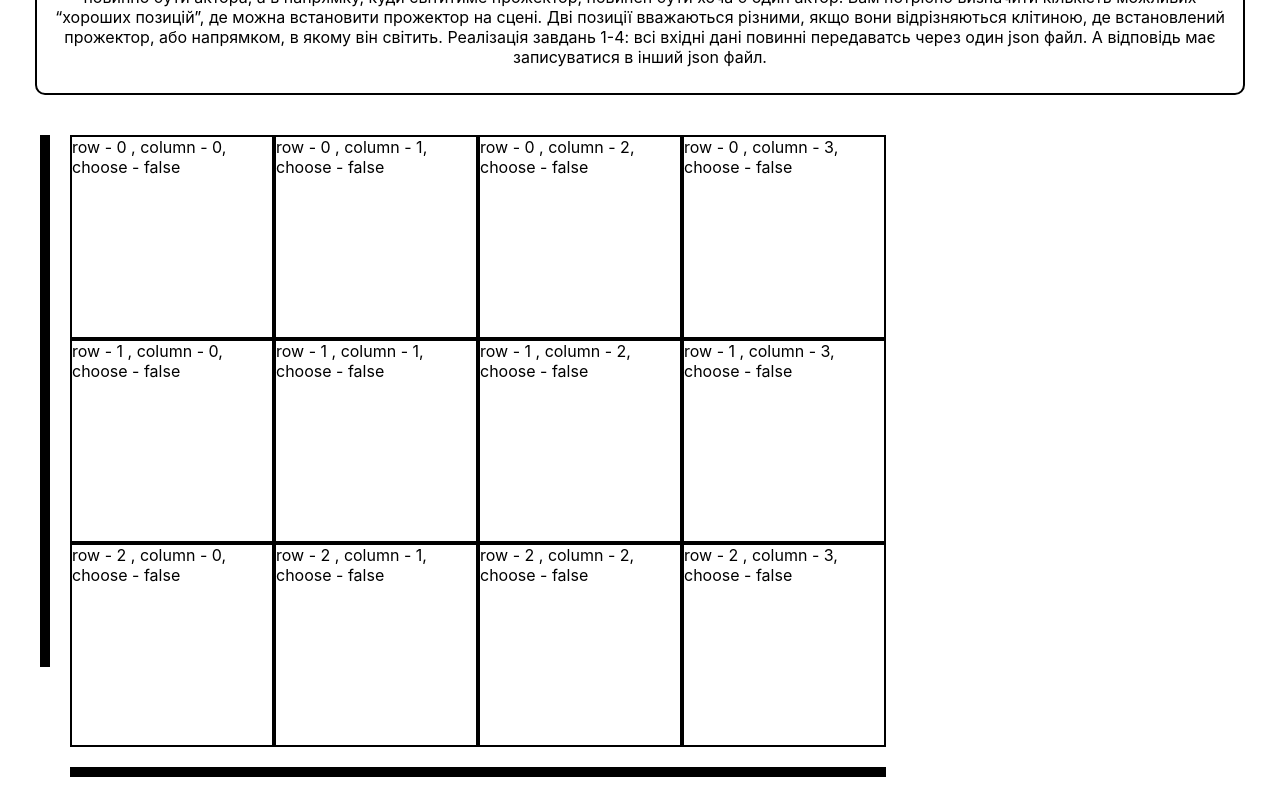
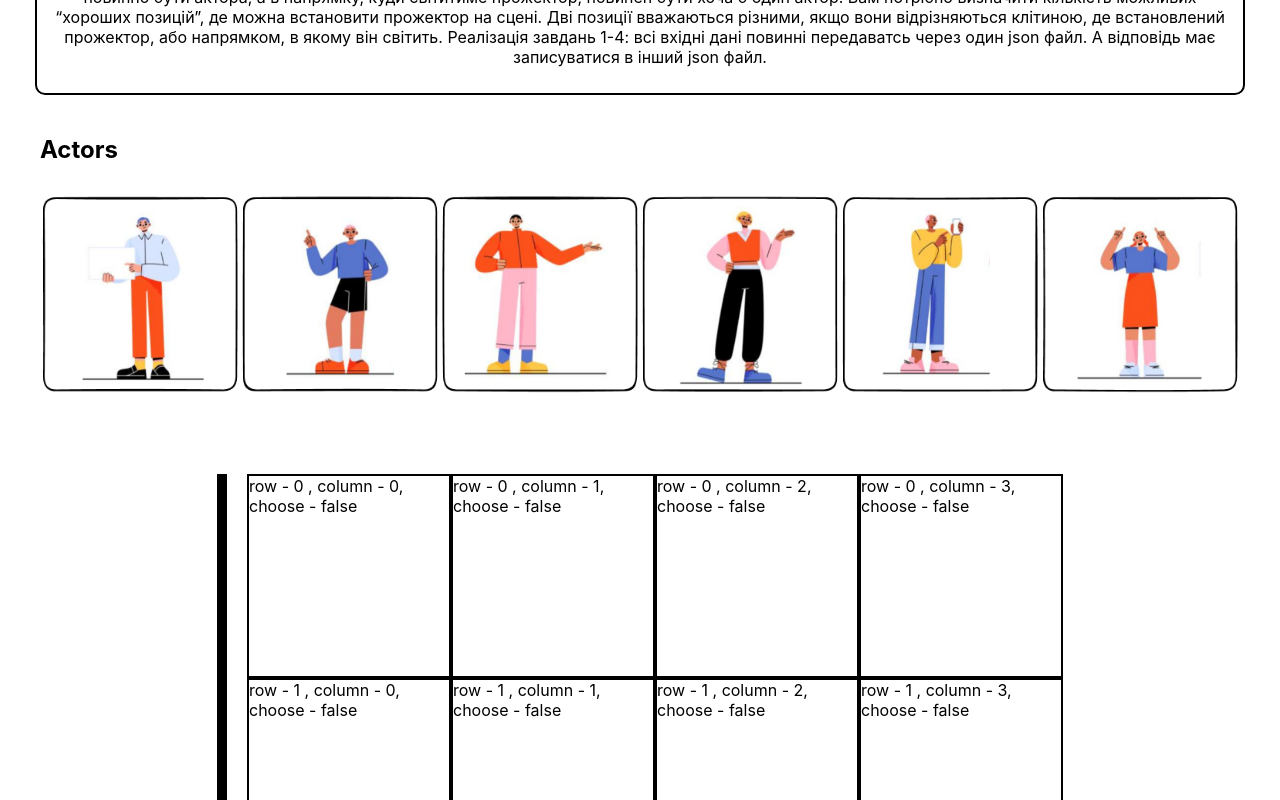
Before and after one commit to TURP1/Five-Tasks, a React (Create React App) app in the folder my-app/: page / in a window 1280 px wide. Shown: the part 3320-4120 px from the top of the page. Built offline with nearby package versions, Linux system fonts and the light colour scheme.

Commit message:
Created actors list

```diff
--- /dev/null
+++ b/my-app/src/Components/Task5/Stage/ActorsList.jsx
@@ -0,0 +1,31 @@
+import React from 'react';
+import style from './Stage.module.css'
+import { useState } from 'react';
+
+import firstActor from "../../../assets/task5/1.png"
+import secondActor from "../../../assets/task5/2.png"
+import thirdActor from "../../../assets/task5/3.png"
+import fourthActor from "../../../assets/task5/4.png"
+import fifthActor from "../../../assets/task5/5.png"
+import sixthActor from "../../../assets/task5/6.png"
+import seventhActor from "../../../assets/task5/7.png"
+import eighthActor from "../../../assets/task5/8.png"
+
+
+function ActorsList({ actorsCount }) {
+  const [actors, setActors] = useState(
+    [firstActor, secondActor, thirdActor, fourthActor, fifthActor, sixthActor, seventhActor, eighthActor]
+  )
+  let mapActors = actors.map((actor, index) => {
+    return (<img className={style.actorsImage} src={actor} key={actor} alt={`Actor # ${index}`} /> )
+  })
+
+  return (
+    <div className={style.actorsListContainer}>
+      {mapActors}
+    </div>
+  )
+}
+
+
+export default ActorsList;
--- a/my-app/src/Components/Task5/Stage/Stage.jsx
+++ b/my-app/src/Components/Task5/Stage/Stage.jsx
@@ -4,11 +4,12 @@ import Flex from '../additional/Flex';
 import Square from './Square';
 import VerticalLamp from '../additional/VerticalLamp';
 import HorizontalLamp from '../additional/HorizontalLamp';
+import ActorsList from './ActorsList';
 
 
 
 
-function Stage({ stage }) {
+function Stage({ stage, actorsCount }) {
 
   const [newActor, setNewActor] = useState([])
   const [checkedActor, setCheckedActor] = useState({})
@@ -122,13 +123,16 @@ function Stage({ stage }) {
 
   return (
     <div className={style.stageContainer}>
-      <Flex gap="20px">
-        <VerticalLine top={verticalLamp.top} display={verticalLamp.display}></VerticalLine>
-        <Flex direction="column" gap="0px">
-          {mapStage}
-          <HorizontalLine left={horizontalLamp.left} display={horizontalLamp.display}></HorizontalLine>
+        <h2>Actors</h2>
+       <ActorsList actorsCount={actorsCount}></ActorsList>
+        <Flex gap="20px" justify="center">
+          <VerticalLine top={verticalLamp.top} display={verticalLamp.display}></VerticalLine>
+          <Flex direction="column" gap="0px">
+            {mapStage}
+            <HorizontalLine left={horizontalLamp.left} display={horizontalLamp.display}></HorizontalLine>
+          </Flex>
         </Flex>
-      </Flex>
+
 
     </div>
   )
--- a/my-app/src/Components/Task5/Stage/Stage.module.css
+++ b/my-app/src/Components/Task5/Stage/Stage.module.css
@@ -1,20 +1,33 @@
-.stageContainer{
-margin: 40px;
+.stageContainer {
+  margin: 40px;
 }
-.square{
+
+.square {
   width: 200px;
   height: 200px;
   border: black 2px solid;
 }
 
-.vertical{
+.vertical {
   width: 10px;
   background-color: black;
   height: calc(100% - 110px);
 }
 
-.horizontal{
+.horizontal {
   height: 10px;
   margin-top: 20px;
   background-color: black;
 }
+
+.actorsListContainer{
+  overflow-x: scroll;
+  margin: 30px auto;
+  height: 250px;
+  white-space: nowrap;
+}
+
+.actorsImage {
+  width: 200px;
+  height: 200px;
+}
--- a/my-app/src/Components/Task5/Task5 mathContainer.jsx
+++ b/my-app/src/Components/Task5/Task5 mathContainer.jsx
@@ -14,7 +14,10 @@ function FifthTaskMath() {
         setPerformance(true)
     }
 
-    return <FifthTask startPerformance={startPerformance} performance={performance} stage={stage}></FifthTask>
+    return <FifthTask
+        startPerformance={startPerformance} performance={performance}
+        stage={stage} actorsCount={actors}>
+    </FifthTask>
 
 }
 
--- a/my-app/src/Components/Task5/Task5.jsx
+++ b/my-app/src/Components/Task5/Task5.jsx
@@ -4,7 +4,7 @@ import Stage from './Stage/Stage';
 
 
 
-function FifthTask({ startPerformance, performance, stage }) {
+function FifthTask({ startPerformance, performance, stage, actorsCount }) {
 
 
   return (
@@ -28,7 +28,7 @@ function FifthTask({ startPerformance, performance, stage }) {
       </div>
       <div>
         {!performance && <Register startPerformance={startPerformance}></Register>}
-        {performance && <Stage stage={stage}></Stage>}
+        {performance && <Stage stage={stage} actorsCount={actorsCount}></Stage>}
       </div>
 
     </div>
```
